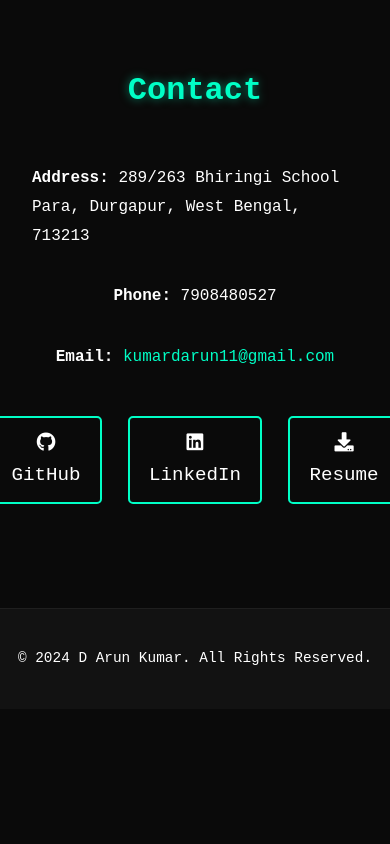
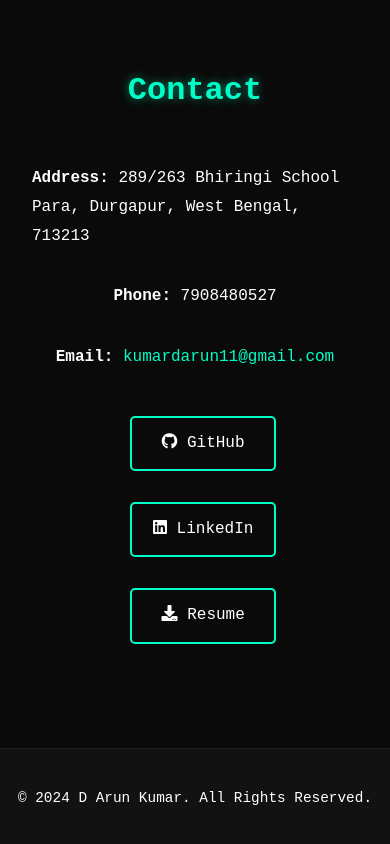
Before and after one commit to kumardarun11/portfolio, a React (Create React App) app: page / in a window 390 px wide. Shown: the part 8580-9424 px from the top of the page. Before the commit the page ends 9289 px from the top, so only its background shows below. Built offline with nearby package versions, Linux system fonts and the light colour scheme.

Commit message:
Updated main branch with latest changes

```diff
--- a/src/App.css
+++ b/src/App.css
@@ -283,7 +283,19 @@ a:hover {
   color: inherit;
   font-size: 1.2em; /* Adjust size of icons or text */
 }
+/* Responsive Design for Smaller Screens */
+@media (max-width: 600px) {
+  .contact-links {
+    flex-direction: column;
+    gap: 15px;
+  }
 
+  .contact-links a {
+    width: 80%; /* Make buttons full-width on smaller devices */
+    font-size: 1em;
+    padding: 0.8rem;
+  }
+}
 
 /* Footer */
 .footer {
```
